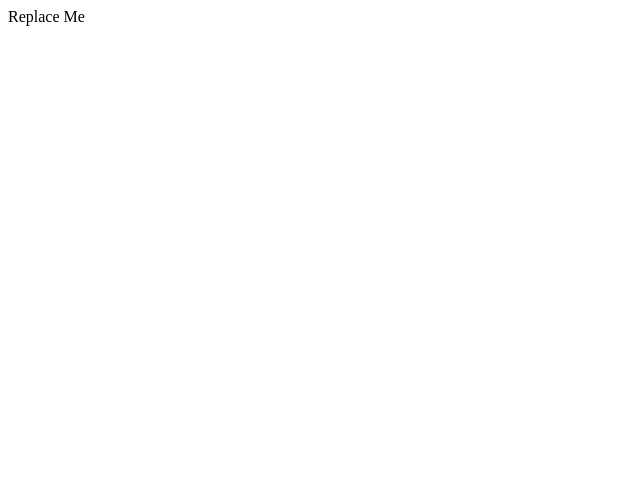
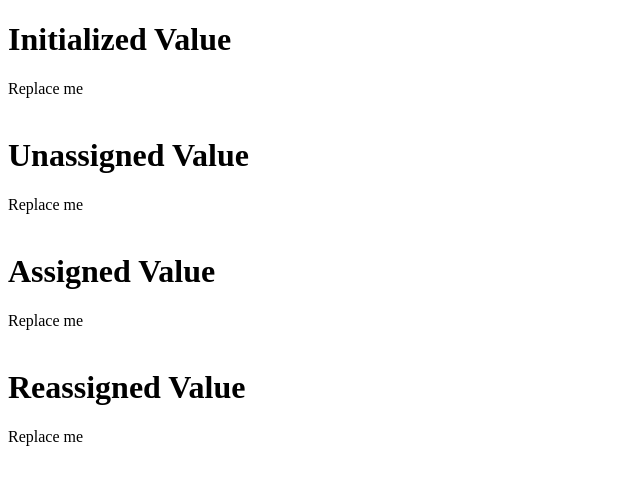
Before and after one commit to knightmoves-schools/031-variables-Jrey433, a website: page index.html in a window 1280 px wide. Shown: the whole page, without its empty margins (0-640 px from the left). Drawn offline with Linux system fonts and the light colour scheme.

Commit message:
Update index.html

```diff
--- a/index.html
+++ b/index.html
@@ -5,8 +5,19 @@
 </head>
 <body>
     <div>
-        <div id="result">Replace Me</div>
-    </div>
+        <h1>Initialized Value</h1>
+        <div id="initialized-value">Replace me</div>
+        <br>
+        <h1>Unassigned Value</h1>
+        <div id="unassigned-value">Replace me</div>
+        <br>
+        <h1>Assigned Value</h1>
+        <div id="assigned-value">Replace me</div>
+        <br>
+        <h1>Reassigned Value</h1>
+        <div id="reassigned-value">Replace me</div>
+        <br>
+        </div>
     <script src="index.js"></script>
 </body>
 </html>
```
